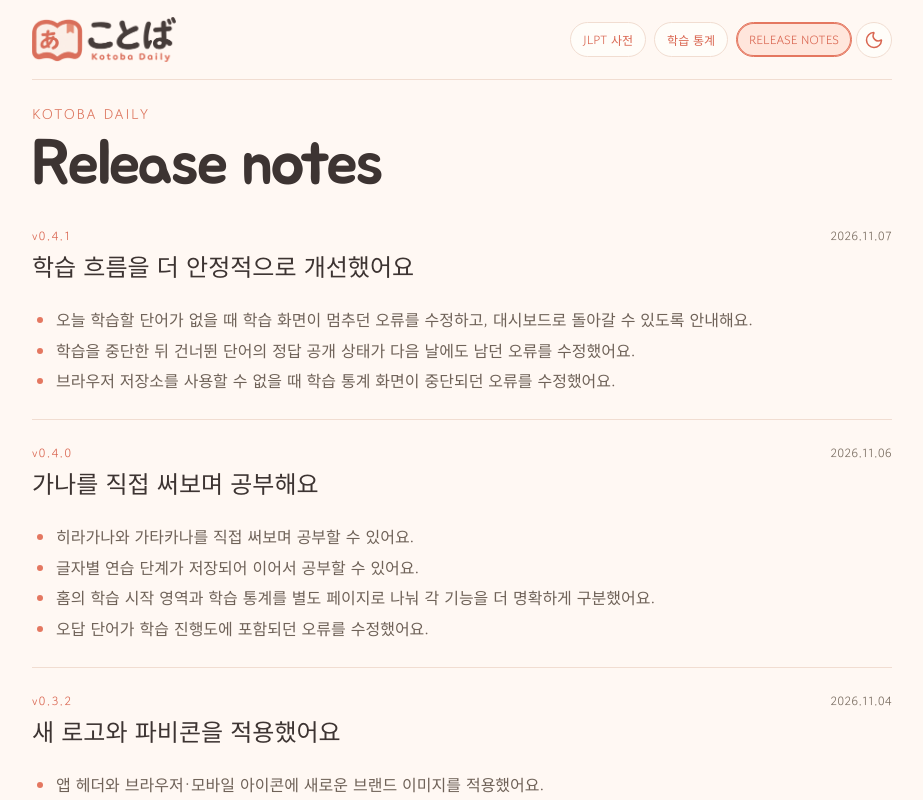
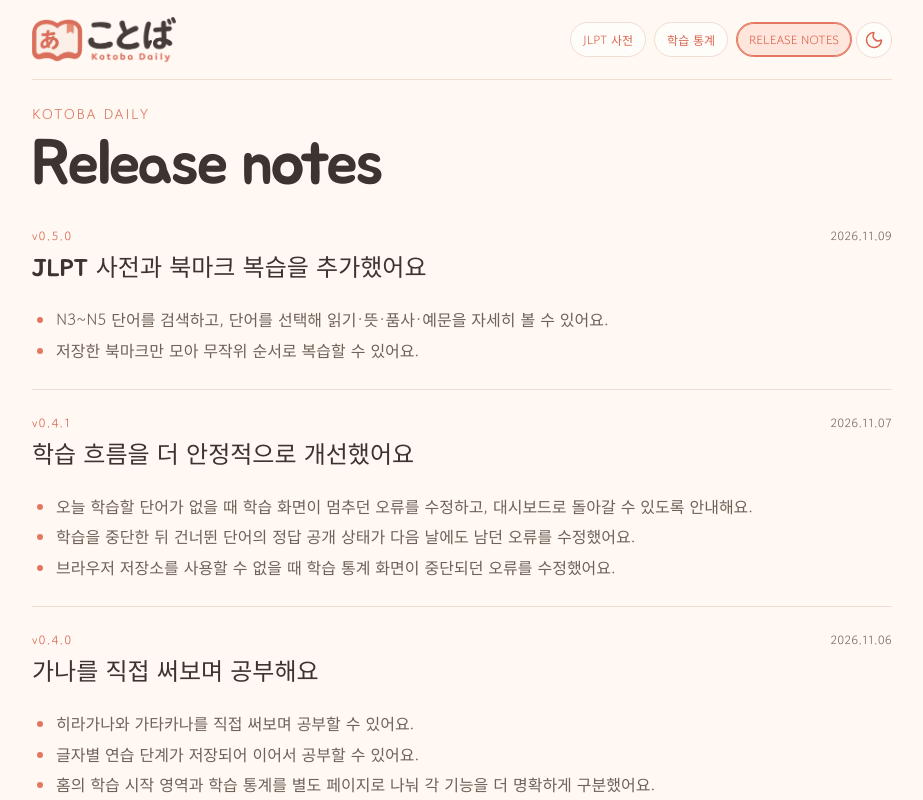
Before and after one commit to serene1004/kotoba-daily, a React (Vite) app: page /updates in a window 1280 px wide. Shown: the top 800 px of the page, without its empty margins (178-1101 px from the left). Built offline with nearby package versions, Linux system fonts and the light colour scheme.

Commit message:
docs(release): add 0.5.0 release notes

```diff
--- a/package.json
+++ b/package.json
@@ -1,7 +1,7 @@
 {
   "name": "kotoba-daily",
   "private": true,
-  "version": "0.4.1",
+  "version": "0.5.0",
   "packageManager": "pnpm@11.17.0",
   "type": "module",
   "scripts": {
--- a/src/data/releases.ts
+++ b/src/data/releases.ts
@@ -6,6 +6,15 @@ export type Release = {
 };
 
 export const releases: Release[] = [
+  {
+    version: '0.5.0',
+    date: '2026.11.09',
+    title: 'JLPT 사전과 북마크 복습을 추가했어요',
+    changes: [
+      'N3~N5 단어를 검색하고, 단어를 선택해 읽기·뜻·품사·예문을 자세히 볼 수 있어요.',
+      '저장한 북마크만 모아 무작위 순서로 복습할 수 있어요.',
+    ],
+  },
   {
     version: '0.4.1',
     date: '2026.11.07',
```
Also changed, not shown: 1 other file (tests, documents, lock files or other folders).
